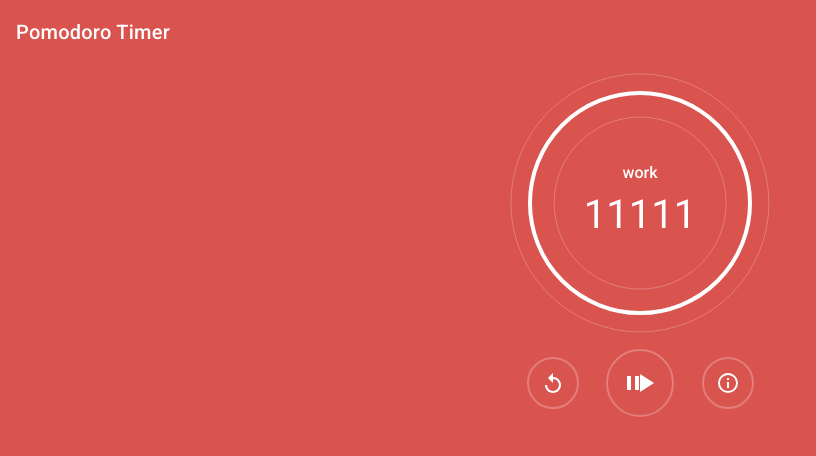
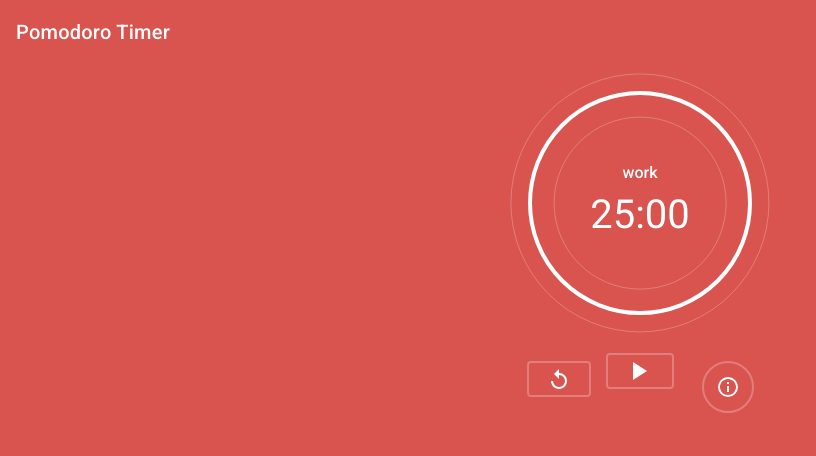
Before and after one commit to pomutree/pomdoro-timer, a Vue app: page / in a window 1280 px wide. Shown: the top 456 px of the page, without its empty margins (0-816 px from the left). Built offline with nearby package versions, Linux system fonts and the light colour scheme.

Commit message:
Timer処理実装

```diff
--- a/package.json
+++ b/package.json
@@ -18,6 +18,7 @@
     "vuetify": "^2.1.0"
   },
   "devDependencies": {
+    "@mdi/font": "^4.9.95",
     "@vue/cli-plugin-babel": "^3.12.0",
     "@vue/cli-plugin-eslint": "^3.12.0",
     "@vue/cli-service": "^3.12.0",
--- a/public/index.html
+++ b/public/index.html
@@ -7,7 +7,7 @@
     <link rel="icon" href="<%= BASE_URL %>favicon.ico">
     <title>pomodoro</title>
     <link rel="stylesheet" href="https://fonts.googleapis.com/css?family=Roboto:100,300,400,500,700,900">
-    <link rel="stylesheet" href="https://cdn.jsdelivr.net/npm/@mdi/font@latest/css/materialdesignicons.min.css">
+    <!-- <link rel="stylesheet" href="https://cdn.jsdelivr.net/npm/@mdi/font@latest/css/materialdesignicons.min.css"> -->
   </head>
   <body>
     <noscript>
--- a/src/components/Timer.vue
+++ b/src/components/Timer.vue
@@ -3,10 +3,8 @@
     <transition name="modal">
      <v-row no-gutters>
         <div class="timer">
-          <span class="timer-ssession js-session white--text">work</span>
-          <!-- <span class="timer-ssession js-session white--text">{{ isBreakTime ? 'break' : 'work' }}</span> -->
-          <span class="timer-countdown js-countdown white--text">11111</span>
-          <!-- <span class="timer__countdown js-countdown">{{`${minutes}:${seconds}`}}</span> -->
+          <span class="timer-ssession js-session white--text">{{ isBreakTime ? 'break' : 'work' }}</span>
+          <span class="timer-countdown js-countdown white--text">{{`${minutes}:${seconds}`}}</span>
         </div>
       </v-row >
     </transition>
@@ -17,24 +15,24 @@
 
         <v-col cols=3>
           <div style="height: 0.5rem;"></div>
-          <button class="btn-sm">
-          <!-- <button @click="reset" title="reset" class="btn-sm"> -->
+          <!-- <v-btn text class="btn-sm"> -->
+          <!-- <v-btn text @click="reset" title="reset" class="btn-sm"> -->
+          <v-btn text @click="reset" class="btn-sm">
             <svg width="16" height="20" xmlns="http://www.w3.org/2000/svg"><path d="M8 4.023c4.398 0 8 3.556 8 7.954 0 4.397-3.602 8-8 8s-8-3.603-8-8h2.012A5.97 5.97 0 0 0 8 17.965a5.97 5.97 0 0 0 5.988-5.988A5.97 5.97 0 0 0 8 5.988v4.024L2.994 5.006 8 0v4.023z" fill="#FFF" fill-rule="nonzero"/></svg>
-          </button>
+          </v-btn>
         </v-col>
 
         <v-col cols=4>
-          <button class="btn-md">
-          <!-- <button @click="toggleTimer" class="btn-md"> -->
-            <span class="flex-center">
-            <!-- <span v-if="isTimerActive" class="flex-center"> -->
+          <v-btn text @click="toggleTimer" class="btn-md">
+            <!-- <span class="flex-center"> -->
+            <span v-if="isTimerActive" class="flex-center">
               <svg width="13" height="14" xmlns="http://www.w3.org/2000/svg"><path d="M8.016.016H12v13.968H8.016V.016zM0 13.984V.016h3.984v13.968H0z" fill="#FFF" fill-rule="nonzero"/></svg>
             </span>
-            <span class="flex-center">
-            <!-- <span v-else class="flex-center"> -->
+            <!-- <span class="flex-center"> -->
+            <span v-else class="flex-center">
               <svg width="14" height="18" xmlns="http://www.w3.org/2000/svg"><path d="M0 0l14 9-14 9z" fill="#FFF" fill-rule="nonzero"/></svg>
             </span>
-          </button>
+          </v-btn>
         </v-col>
 
         <v-col cols=3>
@@ -54,13 +52,74 @@
 
 <script>
 export default {
-  name: 'Timer',
   data() {
     return {
-      isShown: false
+      // Settings
+      initWork: 25,
+      initShortBreak: 5,
+
+      // App state
+      isBreakTime: false,
+      isTimerActive: false,
+      minutes: 25,
+      seconds: '00',
+      timer: null,
+      round: 0,
+
+      // UI
+      isModalOpen: false,
     }
   },
-};
+  methods: {
+    toggleTimer: function() {
+      let self = this;
+      function countDown() {
+        let seconds = Number(self.$data.seconds);
+        let minutes = self.minutes;
+        let isBreak = self.isBreakTime;
+
+        if (seconds === 0) {
+          if (minutes === 0) {
+            isBreak ? self.minutes = self.initWork : self.minutes = self.initShortBreak;
+            self.isBreakTime = !self.isBreakTime;
+
+          } else { // Remove minute + start counting down from 60 seconds again
+            self.minutes--;
+            self.seconds = '59';
+          }
+        } else { // Remove seconds + if less than 10 prepend 0
+          seconds <= 10 ? self.seconds = `0${self.seconds - 1}` : self.seconds = `${self.seconds - 1}`;
+        }
+      }
+
+      // toggle timer
+      self.isTimerActive ? clearInterval(self.timer) : self.timer = setInterval(countDown, 1000);
+      self.isTimerActive = !self.isTimerActive;
+    },
+    // resetSettings() {
+    //   this.initWork= 25;
+    //   this.initShortBreak= 5;
+    //   this.isBreakTime ? this.minutes = this.initShortBreak : this.minutes = this.initWork;
+    // },
+    // resetUI() {
+    //   this.isBreakTime = false;
+    //   this.isTimerActive = false;
+    //   this.minutes = this.initWork;
+    //   this.seconds = '00';
+    //   clearInterval(this.timer);
+    // },
+    reset: function() {
+      this.initWork= 25;
+      this.initShortBreak= 5;
+      this.isBreakTime ? this.minutes = this.initShortBreak : this.minutes = this.initWork;
+      this.isBreakTime = false;
+      this.isTimerActive = false;
+      this.minutes = this.initWork;
+      this.seconds = '00';
+      clearInterval(this.timer);
+    },
+  },
+}
 </script>
 
 <style lang="scss">
--- a/src/main.js
+++ b/src/main.js
@@ -1,6 +1,6 @@
 import Vue from 'vue'
 import App from './App.vue'
-import vuetify from './plugins/vuetify';
+import vuetify from './plugins/vuetify'
 
 Vue.config.productionTip = false
 
--- a/src/plugins/vuetify.js
+++ b/src/plugins/vuetify.js
@@ -1,7 +1,11 @@
+import '@mdi/font/css/materialdesignicons.css' // Ensure you are using css-loader
 import Vue from 'vue';
 import Vuetify from 'vuetify/lib';
 
 Vue.use(Vuetify);
 
 export default new Vuetify({
-});
+  icons: {
+    iconfont: 'mdi', // default - only for display purposes
+  },
+})
```
Also changed, not shown: 1 other file (tests, documents, lock files or other folders).
